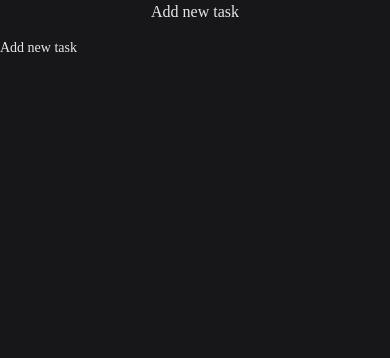
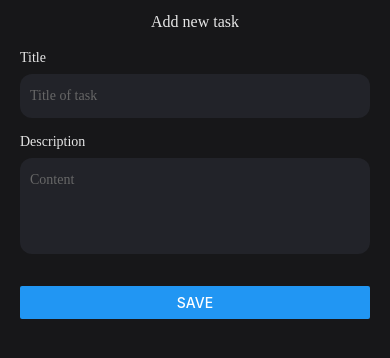
Before and after one commit to tuananh11311344/todo-app, a React Native app: screen /AddNewTask in a window 390 px wide. Shown: the top 358 px of the page. Built offline with nearby package versions, Linux system fonts and the light colour scheme; some icons are missing.

Commit message:
Input Component

```diff
--- a/src/components/AvatarGroup.tsx
+++ b/src/components/AvatarGroup.tsx
@@ -1,14 +1,14 @@
-import {View, Text, Image} from 'react-native';
 import React from 'react';
 import RowComponent from './RowComponent';
+import {Image, View} from 'react-native';
 import TextComponent from './TextComponent';
 import {colors} from '../constants/colors';
-import { fontFamilies } from '../constants/fontFamilies';
+import {globalStyles} from '../styles/globalStyles';
+import {fontFamilies} from '../constants/fontFamilies';
 
 const AvatarGroup = () => {
   const uidsLength = 10;
-  const imageUrl =
-    'https://gamek.mediacdn.vn/133514250583805952/2022/5/18/photo-1-16528608926331302726659.jpg';
+  const imageUrl = `https://gamek.mediacdn.vn/133514250583805952/2022/5/18/photo-1-16528608926331302726659.jpg`;
   const imageStyle = {
     width: 32,
     height: 32,
@@ -28,6 +28,7 @@ const AvatarGroup = () => {
             />
           ),
       )}
+
       {uidsLength > 3 && (
         <View
           style={[
@@ -36,16 +37,17 @@ const AvatarGroup = () => {
               backgroundColor: 'coral',
               justifyContent: 'center',
               alignItems: 'center',
-              marginLeft: -10
+              borderWidth: 1,
+              marginLeft: -10,
             },
           ]}>
           <TextComponent
             flex={0}
             styles={{
-              lineHeight: 20
+              lineHeight: 19,
             }}
             font={fontFamilies.semiBold}
-            text={` ${uidsLength - 3 > 9 ? 9 : uidsLength - 3}+`}
+            text={`+${uidsLength - 3 > 9 ? 9 : uidsLength - 3}`}
           />
         </View>
       )}
--- a/src/components/CardComponent.tsx
+++ b/src/components/CardComponent.tsx
@@ -4,11 +4,13 @@ import {globalStyles} from '../styles/globalStyles';
 
 interface Props {
   children: ReactNode;
+  bgColor?: string;
   styles?: StyleProp<ViewStyle>;
 }
 
 const CardComponent = (props: Props) => {
-  const {children, styles} = props;
+  const {children, bgColor, styles} = props;
+
   return (
     <View style={[globalStyles.inputContainer, {padding: 12}, styles]}>
       {children}
--- a/src/components/CicularComponent.tsx
+++ b/src/components/CicularComponent.tsx
@@ -1,14 +1,13 @@
-import {View, Text} from 'react-native';
 import React from 'react';
 import CircularProgress from 'react-native-circular-progress-indicator';
 import {colors} from '../constants/colors';
-import { fontFamilies } from '../constants/fontFamilies';
+import {fontFamilies} from '../constants/fontFamilies';
 
 interface Props {
   color?: string;
   value: number;
   maxValue?: number;
-  radius?: number
+  radius?: number;
 }
 
 const CicularComponent = (props: Props) => {
@@ -20,11 +19,13 @@ const CicularComponent = (props: Props) => {
       radius={radius ?? 46}
       showProgressValue={false}
       activeStrokeColor={color ?? colors.blue}
-      inActiveStrokeColor={colors.subTitle}
+      inActiveStrokeColor={'#3C444A'}
       titleColor={colors.text}
+      activeStrokeWidth={14}
+      inActiveStrokeWidth={14}
       titleFontSize={20}
       titleStyle={{
-        fontFamily: fontFamilies.semiBold
+        fontFamily: fontFamilies.medium,
       }}
     />
   );
--- /dev/null
+++ b/src/components/InputComponent.tsx
@@ -0,0 +1,83 @@
+import React, {ReactNode} from 'react';
+import {TextInput, TouchableOpacity, View} from 'react-native';
+import TextComponent from './TextComponent';
+import RowComponent from './RowComponent';
+import {globalStyles} from '../styles/globalStyles';
+import AntDesign from 'react-native-vector-icons/AntDesign';
+import {colors} from '../constants/colors';
+
+interface Props {
+  value: string;
+  onChange: (val: string) => void;
+  placeholder?: string;
+  title?: string;
+  prefix?: ReactNode;
+  affix?: ReactNode;
+  allowClear?: boolean;
+  multible?: boolean;
+  numberOfLine?: number;
+}
+
+const InputComponent = (props: Props) => {
+  const {
+    value,
+    onChange,
+    placeholder,
+    title,
+    prefix,
+    affix,
+    allowClear,
+    multible,
+    numberOfLine,
+  } = props;
+  return (
+    <View style={{marginBottom: 16}}>
+      {title && <TextComponent text={title} />}
+      <RowComponent
+        styles={[
+          globalStyles.inputContainer,
+          {
+            marginTop: title ? 8 : 0,
+            paddingVertical: 14,
+            paddingHorizontal: 10,
+            alignItems: 'flex-start',
+            minHeight: multible && numberOfLine ? 32 * numberOfLine : 32,
+          },
+        ]}>
+        {prefix && prefix}
+        <View
+          style={{
+            flex: 1,
+            paddingLeft: prefix ? 8 : 0,
+            paddingRight: affix ? 8 : 0,
+          }}>
+          <TextInput
+            style={[
+              globalStyles.text,
+              {
+                margin: 0,
+                padding: 0,
+                flex: 1,
+                textAlignVertical: 'top',
+              },
+            ]}
+            placeholder={placeholder ?? ''}
+            value={value}
+            onChangeText={val => onChange(val)}
+            placeholderTextColor="#676767"
+            multiline={multible}
+            numberOfLines={numberOfLine}
+          />
+        </View>
+        {affix && affix}
+        {allowClear && value && (
+          <TouchableOpacity onPress={() => onChange('')}>
+            <AntDesign name="close" size={20} color={colors.white} />
+          </TouchableOpacity>
+        )}
+      </RowComponent>
+    </View>
+  );
+};
+
+export default InputComponent;
--- a/src/components/SectionComponent.tsx
+++ b/src/components/SectionComponent.tsx
@@ -1,14 +1,16 @@
-import {View, Text} from 'react-native';
 import React, {ReactNode} from 'react';
-import { globalStyles } from '../styles/globalStyles';
+import {StyleProp, View, ViewStyle} from 'react-native';
+import {globalStyles} from '../styles/globalStyles';
 
 interface Props {
   children: ReactNode;
+  styles?: StyleProp<ViewStyle>;
 }
 
 const SectionComponent = (props: Props) => {
-  const {children} = props;
-  return <View style={[globalStyles.section]}>{children}</View>;
+  const {children, styles} = props;
+
+  return <View style={[globalStyles.section, styles]}>{children}</View>;
 };
 
 export default SectionComponent;
--- a/src/components/SpaceComponent.tsx
+++ b/src/components/SpaceComponent.tsx
@@ -8,9 +8,8 @@ interface Props {
 
 const SpaceComponent = (props: Props) => {
   const {width, height} = props;
-  return (
-    <View style={{width: width, height: height}} />
-  );
+
+  return <View style={{width, height}} />;
 };
 
 export default SpaceComponent;
--- a/src/components/TagComponent.tsx
+++ b/src/components/TagComponent.tsx
@@ -1,24 +1,30 @@
-import {View, Text, StyleProp, ViewStyle, TouchableOpacity} from 'react-native';
 import React from 'react';
+import {StyleProp, TextStyle, TouchableOpacity, ViewStyle} from 'react-native';
+import {globalStyles} from '../styles/globalStyles';
 import TextComponent from './TextComponent';
-import {globalStyles} from '../styles/globalStyles';
+import {colors} from '../constants/colors';
 
 interface Props {
   text: string;
   color?: string;
-  tagStyle?: StyleProp<ViewStyle>;
-  textStyle?: StyleProp<ViewStyle>;
+  tagStyles?: StyleProp<ViewStyle>;
+  textStyles?: StyleProp<TextStyle>;
   onPress?: () => void;
 }
 
 const TagComponent = (props: Props) => {
-  const {text, color, tagStyle, textStyle, onPress} = props;
+  const {text, textStyles, color, tagStyles, onPress} = props;
+
   return (
     <TouchableOpacity
+      onPress={onPress}
       disabled={!onPress}
-      onPress={onPress}
-      style={[globalStyles.tag, tagStyle]}>
-      <TextComponent text={text} styles={textStyle} />
+      style={[
+        globalStyles.tag,
+        tagStyles,
+        {backgroundColor: color ?? colors.blue},
+      ]}>
+      <TextComponent text={text} styles={textStyles} />
     </TouchableOpacity>
   );
 };
--- a/src/components/TextComponent.tsx
+++ b/src/components/TextComponent.tsx
@@ -1,11 +1,11 @@
-import {View, Text, StyleProp, ViewStyle, TextStyle} from 'react-native';
-import React, {ReactNode} from 'react';
+import {View, Text, StyleProp, TextStyle} from 'react-native';
+import React from 'react';
 import {globalStyles} from '../styles/globalStyles';
 import {fontFamilies} from '../constants/fontFamilies';
 import {colors} from '../constants/colors';
 
 interface Props {
-  text: String;
+  text: string;
   size?: number;
   font?: string;
   color?: string;
@@ -14,15 +14,16 @@ interface Props {
 }
 
 const TextComponent = (props: Props) => {
-  const {text, size, font, color, flex, styles} = props;
+  const {text, font, size, color, flex, styles} = props;
+
   return (
     <Text
       style={[
         globalStyles.text,
         {
           flex: flex ?? 1,
+          fontFamily: font ?? fontFamilies.regular,
           fontSize: size ?? 14,
-          fontFamily: font ?? fontFamilies.regular,
           color: color ?? colors.desc,
         },
         styles,
--- a/src/components/TitleComponent.tsx
+++ b/src/components/TitleComponent.tsx
@@ -2,21 +2,25 @@ import {View, Text} from 'react-native';
 import React from 'react';
 import TextComponent from './TextComponent';
 import {fontFamilies} from '../constants/fontFamilies';
+
 interface Props {
   text: string;
   font?: string;
   size?: number;
   color?: string;
+  flex?: number;
 }
 
 const TitleComponent = (props: Props) => {
-  const {text, font, size, color} = props;
+  const {text, font, size, color, flex} = props;
+
   return (
     <TextComponent
-      text={text}
+      size={size ?? 20}
       font={font ?? fontFamilies.semiBold}
       color={color}
-      size={size ?? 20}
+      text={text}
+      flex={flex ?? 1}
     />
   );
 };
--- /dev/null
+++ b/src/models/TaskModel.ts
@@ -0,0 +1,10 @@
+export interface TaskModel {
+  title: string;
+  description: string;
+  dueDate: string;
+  start: string;
+  end: string;
+  uids: string[];
+  color?: string;
+  fileUrls: string[];
+}
--- a/src/screens/tasks/AddNewTask.tsx
+++ b/src/screens/tasks/AddNewTask.tsx
@@ -1,14 +1,61 @@
-import { View, Text } from 'react-native'
-import React from 'react'
-import Container from '../../components/Container'
-import TextComponent from '../../components/TextComponent'
+import {View, Text, Button} from 'react-native';
+import React, {useState} from 'react';
+import Container from '../../components/Container';
+import TextComponent from '../../components/TextComponent';
+import {TaskModel} from '../../models/TaskModel';
+import SectionComponent from '../../components/SectionComponent';
+import InputComponent from '../../components/InputComponent';
+import { User } from 'iconsax-react-native';
+import { colors } from '../../constants/colors';
 
-const AddNewTask = () => {
+const initValue: TaskModel = {
+  title: '',
+  description: '',
+  dueDate: '',
+  start: '',
+  end: '',
+  uids: [],
+  fileUrls: [],
+};
+
+const AddNewTask = ({navigation}: any) => {
+  const [taskDetail, setTaskDetail] = useState<TaskModel>(initValue);
+  const handleChangeValue = (id: string, value: string) => {
+    const item: any = {...taskDetail};
+    item[`${id}`] = value;
+
+    setTaskDetail(item);
+  };
+
+  const handleAddNewTask = async () =>{
+    console.log(taskDetail);
+  }
   return (
-    <Container back title='Add new task'>
-        <TextComponent text="Add new task"/>
+    <Container back title="Add new task" isScroll>
+      <SectionComponent>
+        <InputComponent
+          value={taskDetail.title}
+          onChange={val => handleChangeValue('title', val)}
+          title='Title'
+          allowClear
+          placeholder='Title of task'
+        />
+         <InputComponent
+          value={taskDetail.description}
+          onChange={val => handleChangeValue('description', val)}
+          title='Description'
+          allowClear
+          placeholder='Content'
+          multible
+          numberOfLine={3}
+        />
+      </SectionComponent>
+
+      <SectionComponent>
+        <Button title="Save" onPress={handleAddNewTask}/>
+      </SectionComponent>
     </Container>
-  )
-}
+  );
+};
 
-export default AddNewTask
+export default AddNewTask;
--- a/src/styles/globalStyles.ts
+++ b/src/styles/globalStyles.ts
@@ -6,6 +6,7 @@ export const globalStyles = StyleSheet.create({
   container: {
     flex: 1,
     backgroundColor: colors.bgColor,
+    paddingTop: 10,
   },
   text: {
     fontSize: 14,
```
